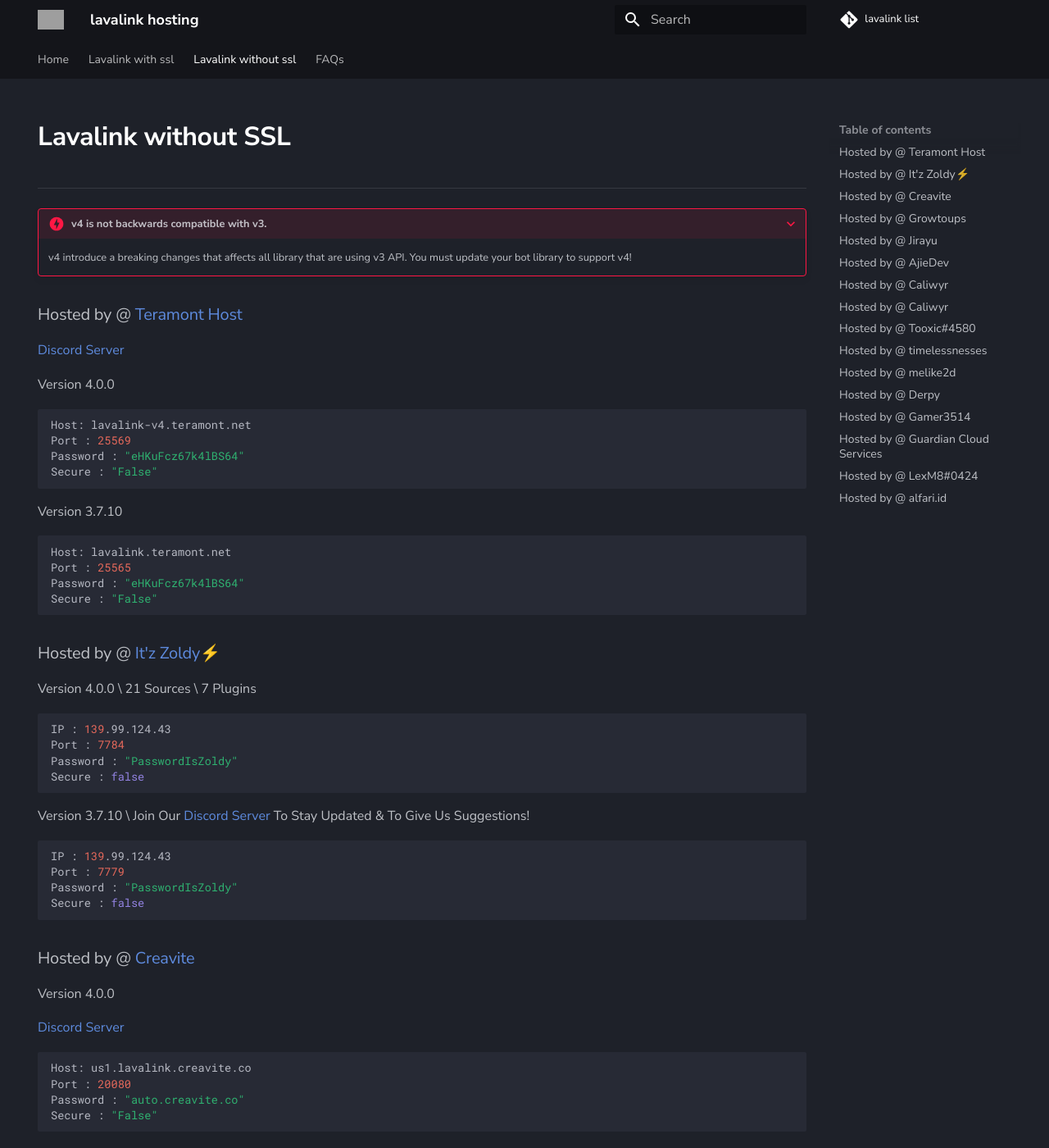
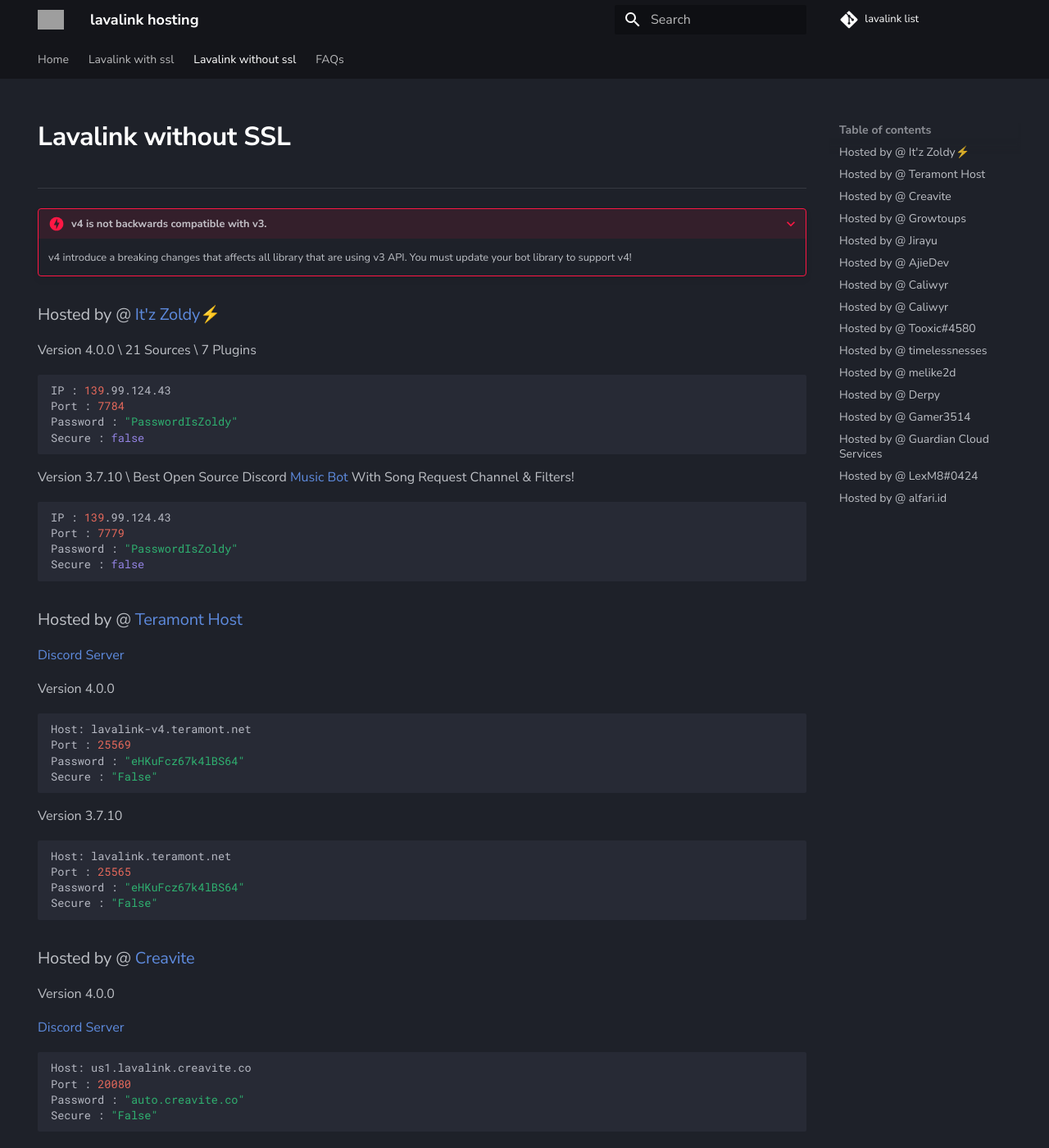
Before and after one commit to DarrenOfficial/lavalink-list, an MkDocs documentation site: the page built from docs/NoSSL/lavalink-without-ssl.md, in a window 1280 px wide and 1400 px high. Shown: the whole window at 82% size. Built offline with MkDocs 1.6.1 and Material for MkDocs 9.7.7, drawn with Linux system fonts in a browser that asks for light colours; comment, search, counter and statistics services are not loaded; grey boxes are pictures that could not be loaded.

Commit message:
Update lavalink-without-ssl.md

````diff
--- a/docs/NoSSL/lavalink-without-ssl.md
+++ b/docs/NoSSL/lavalink-without-ssl.md
@@ -17,6 +17,23 @@ description: Without SSL should work out of the box!
     v4 introduce a breaking changes that affects all library that are using v3 API.
     You must update your bot library to support v4!
 
+### Hosted by @ [It'z Zoldy⚡](https://github.com/RainyXeon/ByteBlaze)
+Version 4.0.0 \ 21 Sources \ 7 Plugins
+```bash
+IP : 139.99.124.43
+Port : 7784
+Password : "PasswordIsZoldy"
+Secure : false
+```
+
+Version 3.7.10 \ Best Open Source Discord [Music Bot](https://github.com/RainyXeon/ByteBlaze) With Song Request Channel & Filters!
+```bash
+IP : 139.99.124.43
+Port : 7779
+Password : "PasswordIsZoldy"
+Secure : false
+```
+
 ### Hosted by @ [Teramont Host](https://www.teramont.net/)
 [Discord Server](https://www.teramont.net/discord)
 
@@ -34,23 +51,6 @@ Host: lavalink.teramont.net
 Port : 25565
 Password : "eHKuFcz67k4lBS64"
 Secure : "False"
-```
-
-### Hosted by @ [It'z Zoldy⚡](https://discord.gg/CUT7JpK9HF)
-Version 4.0.0 \ 21 Sources \ 7 Plugins
-```bash
-IP : 139.99.124.43
-Port : 7784
-Password : "PasswordIsZoldy"
-Secure : false
-```
-
-Version 3.7.10 \ Join Our [Discord Server](https://discord.gg/CUT7JpK9HF) To Stay Updated & To Give Us Suggestions!
-```bash
-IP : 139.99.124.43
-Port : 7779
-Password : "PasswordIsZoldy"
-Secure : false
 ```
 
 ### Hosted by @ [Creavite](https://crvt.co/a/lavalink)
````
